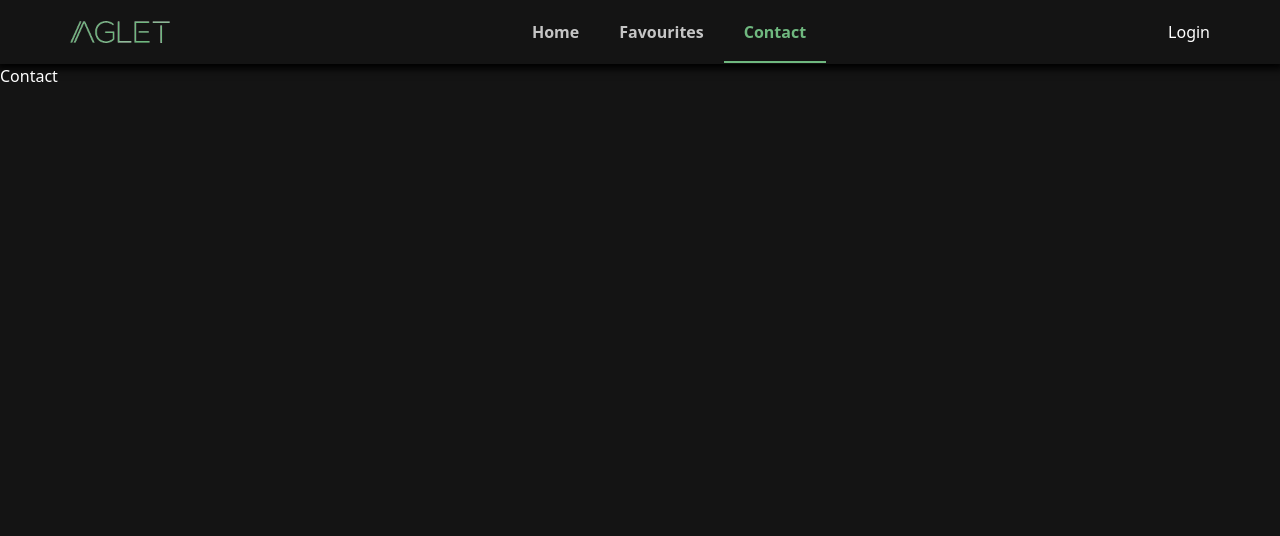
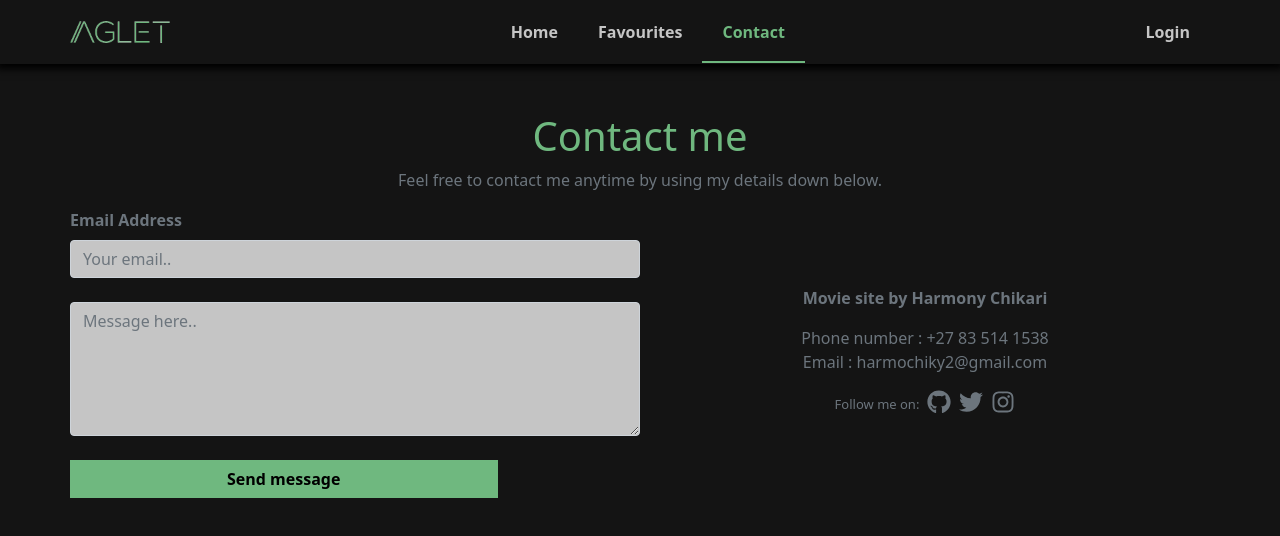
Before and after one commit to harmochiky/agler-movies, a React (Create React App) app: page /contact in a window 1280 px wide. Shown: the top 536 px of the page. Built offline with nearby package versions, Linux system fonts and the light colour scheme.

Commit message:
login page layout

```diff
--- a/package.json
+++ b/package.json
@@ -3,6 +3,7 @@
   "version": "0.1.0",
   "private": true,
   "dependencies": {
+    "@formspree/react": "^2.4.1",
     "@reduxjs/toolkit": "^1.8.6",
     "@testing-library/jest-dom": "^5.16.5",
     "@testing-library/react": "^13.4.0",
--- a/public/index.html
+++ b/public/index.html
@@ -5,39 +5,11 @@
     <link rel="icon" href="%PUBLIC_URL%/favicon.ico" />
     <meta name="viewport" content="width=device-width, initial-scale=1" />
     <meta name="theme-color" content="#000000" />
-    <meta
-      name="description"
-      content="Web site created using create-react-app"
-    />
     <link rel="apple-touch-icon" href="%PUBLIC_URL%/logo192.png" />
-    <!--
-      manifest.json provides metadata used when your web app is installed on a
-      user's mobile device or desktop. See https://developers.google.com/web/fundamentals/web-app-manifest/
-    -->
     <link rel="manifest" href="%PUBLIC_URL%/manifest.json" />
-    <!--
-      Notice the use of %PUBLIC_URL% in the tags above.
-      It will be replaced with the URL of the `public` folder during the build.
-      Only files inside the `public` folder can be referenced from the HTML.
-
-      Unlike "/favicon.ico" or "favicon.ico", "%PUBLIC_URL%/favicon.ico" will
-      work correctly both with client-side routing and a non-root public URL.
-      Learn how to configure a non-root public URL by running `npm run build`.
-    -->
-    <title>React App</title>
+    <title>Aglet Movie App</title>
   </head>
   <body>
-    <noscript>You need to enable JavaScript to run this app.</noscript>
     <div id="root"></div>
-    <!--
-      This HTML file is a template.
-      If you open it directly in the browser, you will see an empty page.
-
-      You can add webfonts, meta tags, or analytics to this file.
-      The build step will place the bundled scripts into the <body> tag.
-
-      To begin the development, run `npm start` or `yarn start`.
-      To create a production bundle, use `npm run build` or `yarn build`.
-    -->
   </body>
 </html>
--- a/src/assets/css/main.css
+++ b/src/assets/css/main.css
@@ -206,4 +206,30 @@ a:hover {
 }
 .btn-green:disabled {
   opacity: 0.4;
+}
+
+.t-primary {
+  color: var(--green);
+}
+
+.bold {
+  font-weight: 700;
+}
+
+.contact-page .form-control {
+  background: var(--light-grey);
+}
+.contact-page .icon-section svg {
+  font-size: 24px;
+}
+.contact-page .icon-section span {
+  font-size: 13px;
+}
+.contact-page a:hover {
+  transition: 0.4s all;
+  color: var(--green) !important;
+}
+
+.login-page .form-control {
+  background: var(--light-grey);
 }/*# sourceMappingURL=main.css.map */
--- a/src/assets/css/main.scss
+++ b/src/assets/css/main.scss
@@ -212,3 +212,33 @@ a {
     opacity: 0.4;
   }
 }
+
+.t-primary {
+  color: var(--green);
+}
+.bold {
+  font-weight: 700;
+}
+.contact-page {
+  .form-control {
+    background: var(--light-grey);
+  }
+  .icon-section {
+    svg {
+      font-size: 24px;
+    }
+    span {
+      font-size: 13px;
+    }
+  }
+  a:hover {
+    transition: 0.4s all;
+    color: var(--green) !important;
+  }
+}
+
+.login-page {
+  .form-control {
+    background: var(--light-grey);
+  }
+}
--- a/src/components/Navbar.jsx
+++ b/src/components/Navbar.jsx
@@ -1,8 +1,10 @@
 import React from "react";
+import { useSelector } from "react-redux";
 import { Link, NavLink } from "react-router-dom";
 import Logo from "../assets/img/aglet_logo.png";
 
 export default function Navbar() {
+  const authData = useSelector((state) => state.aglet.authData);
   return (
     <header>
       <nav className="nav-wrapper px-3">
@@ -21,7 +23,19 @@ export default function Navbar() {
               </li>
             </ul>
           </div>
-          <div>Login</div>
+          <div>
+            <ul>
+              {authData.authenticated ? (
+                <li>
+                  <div>Logout</div>
+                </li>
+              ) : (
+                <li>
+                  <NavLink to="/login">Login</NavLink>
+                </li>
+              )}
+            </ul>
+          </div>
         </div>
       </nav>
     </header>
--- a/src/pages/Contact.jsx
+++ b/src/pages/Contact.jsx
@@ -1,5 +1,87 @@
 import React from "react";
+import { FaInstagram, FaTwitter, FaGithub } from "react-icons/fa";
+import { useForm, ValidationError } from "@formspree/react";
 
 export default function Contact() {
-  return <div>Contact</div>;
+  const [state, handleSubmit] = useForm("mvoyvddb");
+
+  return (
+    <div className="container py-5 contact-page">
+      <div className="text-center">
+        <h1 className="t-primary">Contact me</h1>
+        <p className="text-secondary">
+          Feel free to contact me anytime by using my details down below.
+        </p>
+      </div>
+      <div className="container-fluid">
+        <div className="row align-items-center">
+          <div className="col-6">
+            {state.succeeded ? (
+              <div className="text-dark h5 text-center alert alert-success">
+                Submitted !
+              </div>
+            ) : (
+              <form onSubmit={handleSubmit}>
+                <label className="text-secondary bold" htmlFor="email">
+                  Email Address
+                </label>
+                <input
+                  className="form-control"
+                  id="email"
+                  type="email"
+                  name="email"
+                  placeholder="Your email.."
+                />
+                <ValidationError
+                  prefix="Email"
+                  field="email"
+                  errors={state.errors}
+                />
+                <textarea
+                  placeholder="Message here.."
+                  className="form-control mt-4"
+                  id="message"
+                  name="message"
+                  rows={5}
+                />
+                <ValidationError
+                  prefix="Message"
+                  field="message"
+                  errors={state.errors}
+                />
+                <button
+                  className="btn btn-green w-75 mt-4"
+                  type="submit"
+                  disabled={state.submitting}
+                >
+                  Send message
+                </button>
+              </form>
+            )}
+          </div>
+          <div className="col-6 text-center text-secondary">
+            <div className="mb-3 bold">Movie site by Harmony Chikari</div>
+            <a className="d-block" href="tel:+27835141538">
+              Phone number : +27 83 514 1538
+            </a>
+            <a className="d-block" href="mailto:harmochiky2@gmail.com">
+              Email : harmochiky2@gmail.com
+            </a>
+            <div className="mt-3 d-flex icon-section justify-content-center align-items-center">
+              <span>Follow me on:</span>
+              <a className="d-block ml-2" href="https://github.com/harmochiky">
+                <FaGithub />
+              </a>
+              <a className="d-block mx-2" href="http://twitter.com/chikx_12">
+                <FaTwitter />
+              </a>
+              <a className="d-block" href="https://www.instagram.com/chikx_12">
+                <FaInstagram />
+              </a>
+            </div>
+          </div>
+        </div>
+      </div>
+    </div>
+  );
 }
--- a/src/pages/Login.jsx
+++ b/src/pages/Login.jsx
@@ -1,5 +1,27 @@
 import React from "react";
 
 export default function Login() {
-  return <div>Login</div>;
+  return (
+    <div className="container login-page py-5">
+      <div className="text-center mb-4">
+        <h1 className="t-primary">Login</h1>
+        <p className="text-secondary">
+          Provide your username or email and password to login and access
+          features
+        </p>
+      </div>
+      <div className="w-50 m-auto">
+        <form action="/">
+          <div className="mb-2 t-primary bold">Email or username</div>
+          <input
+            placeholder="Your username or email"
+            className="form-control mb-4"
+          />
+          <div className="mb-2 t-primary bold">Password</div>
+          <input placeholder="Your password" className="form-control mb-3" />
+          <button className="btn btn-green">Login</button>
+        </form>
+      </div>
+    </div>
+  );
 }
```
Also changed, not shown: 2 other files (tests, documents, lock files or other folders).
